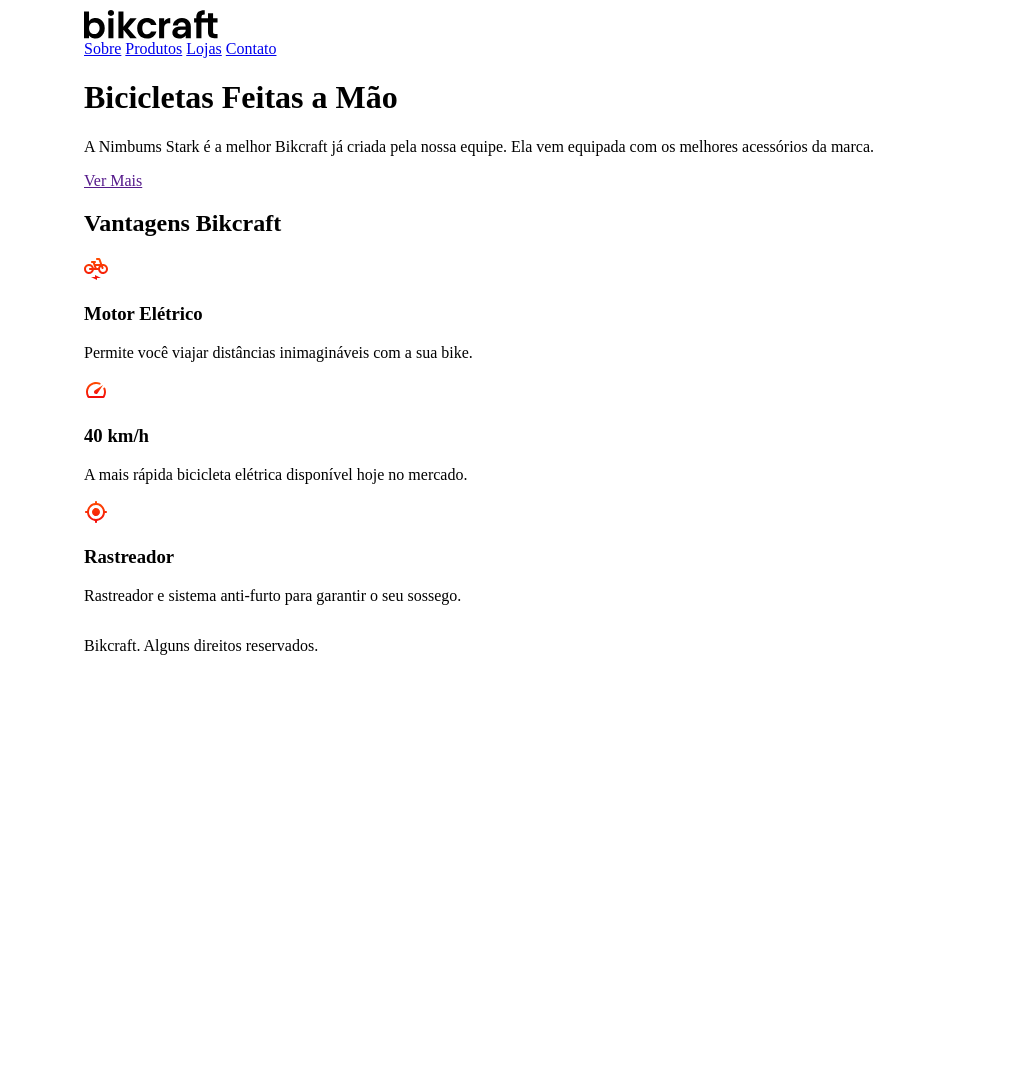
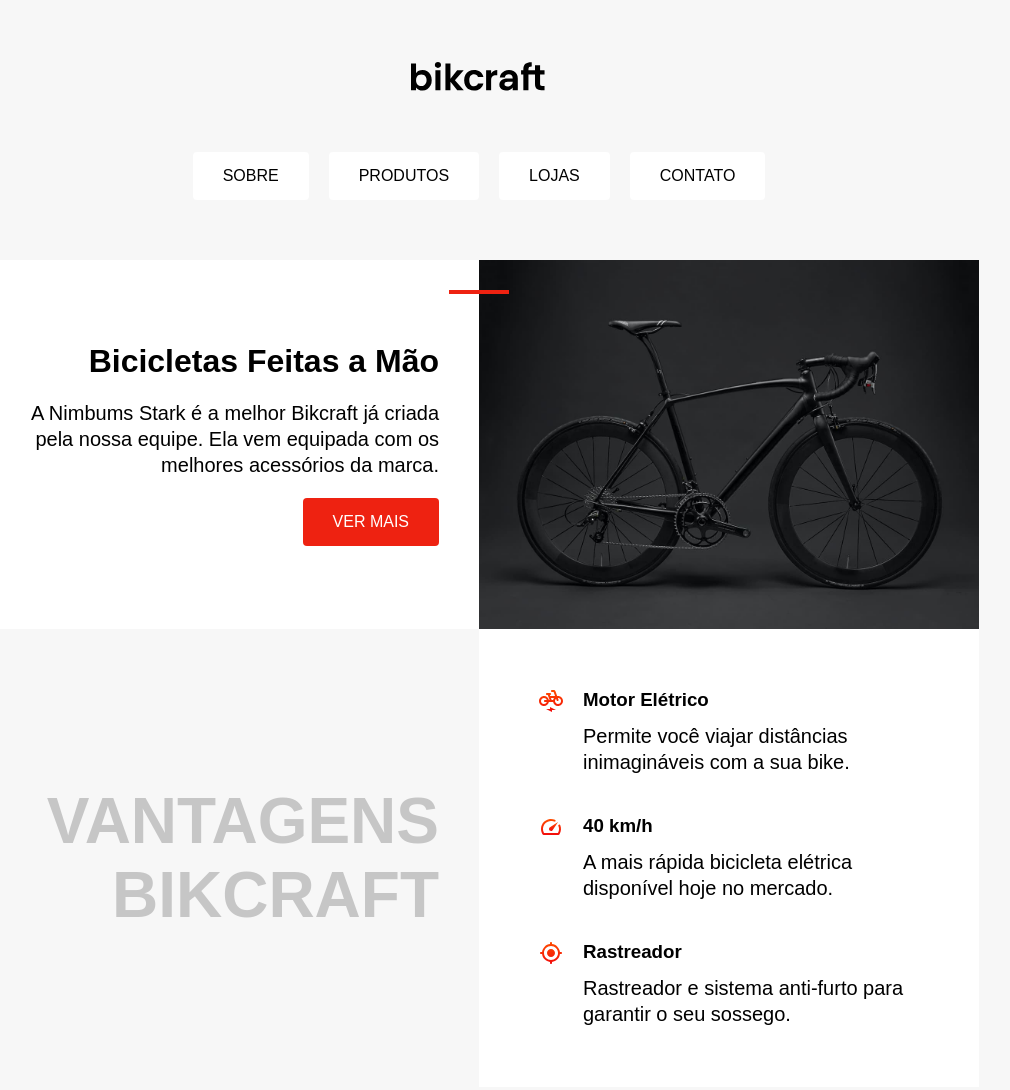
Before and after one commit to WaldembergDev/bikcraft-estudo, a plain HTML site: page index.html in a window 1280 px wide. Shown: the top 1090 px of the page, without its empty margins (161-1171 px from the left). Before the commit the page ends 800 px from the top, so only its background shows below. Drawn offline with Linux system fonts and the light colour scheme.

Commit message:
Aplicado as estilizações

```diff
--- a/index.html
+++ b/index.html
@@ -19,9 +19,9 @@
             <span class="detalhe"></span>
             <h1>Bicicletas Feitas a Mão</h1>
             <p>A Nimbums Stark é a melhor Bikcraft já criada pela nossa equipe. Ela vem equipada com os melhores acessórios da marca.</p>
-            <a href="">Ver Mais</a>
+            <a class="btn-ver-mais" href="">Ver Mais</a>
         </div>
-        <!-- <img src="img/bicicleta.jpg" alt="Bicicleta bikcraft"> -->
+        <img src="img/bicicleta.jpg" alt="Bicicleta bikcraft">
          <h2 class="subtitulo">
             Vantagens Bikcraft
          </h2>
--- a/style.css
+++ b/style.css
@@ -1,4 +1,109 @@
 body{
+    font-family: Arial, Helvetica, sans-serif;
+    margin: 0px;
+    background-color: #f7f7f7;
     display: grid;
+    justify-items: center;
+    gap: 60px;
+    margin-top: 60px;
+}
+
+img{
+    max-width: 100%;
+    display: block;
+}
+
+a{
+    text-decoration: none;
+}
+
+p, h1, h2, h3{
+    margin: 0px;
+}
+
+p{
+    font-size: 20px;
+    line-height: 1.3;
+}
+
+.menu{
+    display: flex;
+    flex-wrap: wrap;
     justify-content: center;
+    gap: 20px;
 }
+
+.menu a{
+    background: #fff;
+    padding: 15px 30px;
+    border-radius: 4px;
+    color: #000;
+    text-transform: uppercase;
+}
+
+.conteudo{
+    display: grid;
+    grid-template-columns: 1fr 1fr;
+    max-width: 1000px;
+}
+
+.introducao{
+    background-color: #fff;
+    padding: 40px;
+    text-align: right;
+    position: relative;
+    display: grid;
+    gap: 20px;
+    align-content: center;
+    justify-items: end;
+}
+
+.detalhe{
+    width: 60px;
+    height: 4px;
+    background-color: #ee2211;
+    position: absolute;
+    top: 30px;
+    right: -30px;
+}
+
+.btn-ver-mais{
+    background-color: #ee2211;
+    color: #fff;
+    padding: 15px 30px;
+    border-radius: 4px;
+    text-transform: uppercase;
+}
+
+.subtitulo{
+    font-size: 64px;
+    text-transform: uppercase;
+    color: #c6c6c6;
+    text-align: right;
+    padding: 40px;
+    align-self: center;
+}
+
+.vantagens{
+    background-color: #fff;
+    padding: 40px;
+}
+
+.vantagens-item{
+    display: grid;
+    grid-template-columns: auto 1fr;
+    gap: 10px 20px;
+    padding: 20px;
+}
+
+.vantagens-item p{
+    grid-column: 2;
+}
+
+.rodape{
+    background: #fff;
+    width: 100%;
+    text-align: center;
+    padding: 40px;
+    box-sizing: border-box;
+}
```
